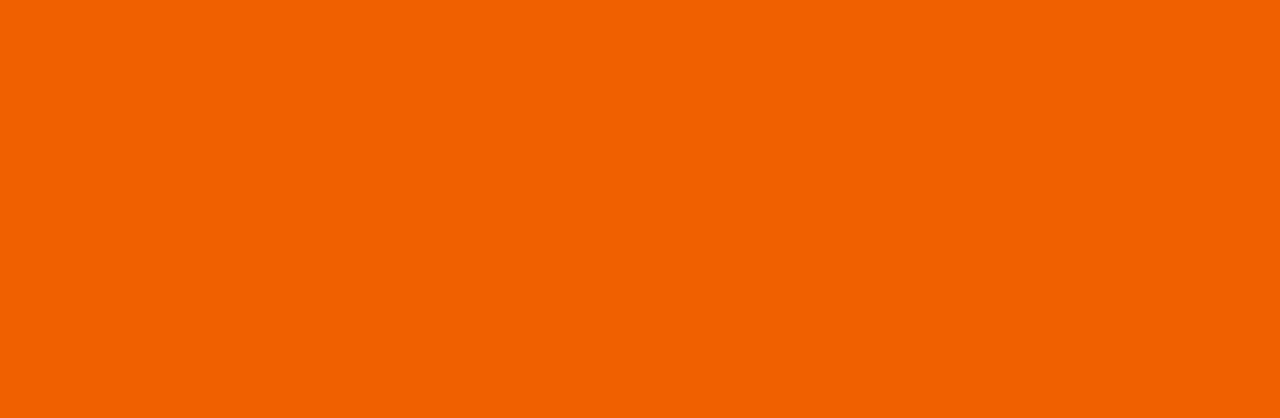
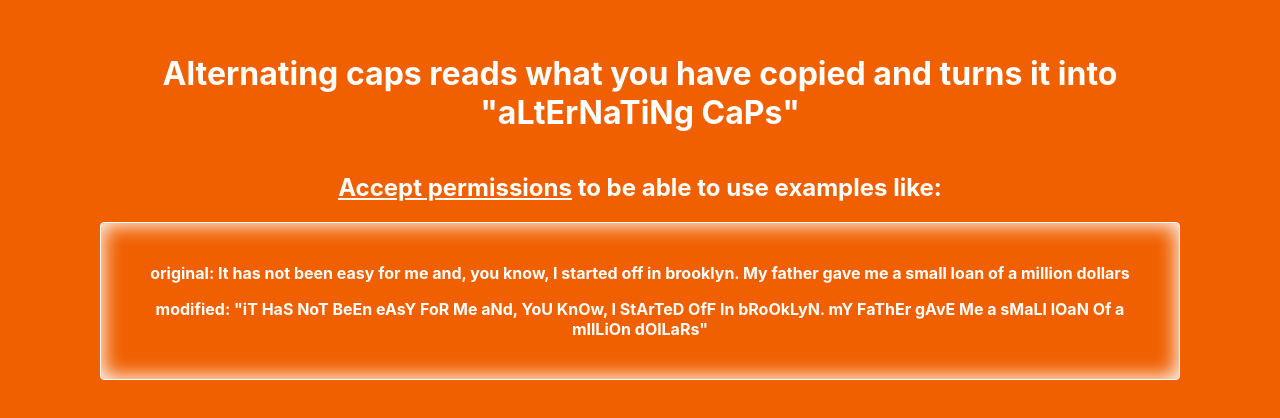
Before and after one commit to special-character/aLtErNaTiNgCaPs, a Next.js app: page / in a window 1280 px wide. Shown: the part 194-612 px from the top of the page. Built offline with nearby package versions, Linux system fonts and the light colour scheme.

Commit message:
Check for cases of missing perms

```diff
--- a/pages/index.js
+++ b/pages/index.js
@@ -1,50 +1,96 @@
 import React from "react";
 import Head from "next/head";
 
+const quoteExamples = [
+  "It has not been easy for me and, you know, I started off in brooklyn. My father gave me a small loan of a million dollars",
+  "...she does have a very nice figure. I've said if Ivanka weren't my daughter, perhaps I'd be dating her",
+  "It's freezing and snowing in New York! We need global warming",
+];
+
+const alternateCaps = (originalText) => {
+  const alternatingCaps = [...originalText.trim().toLowerCase()]
+    .map((char, idx) => {
+      if ((idx + 1) % 2 === 0) return char.toUpperCase();
+      return char;
+    })
+    .join("");
+
+  return alternatingCaps.charAt(0) !== '"' &&
+    alternatingCaps.charAt(alternatingCaps.length) !== '"'
+    ? `\"${alternatingCaps}\"`
+    : alternatingCaps;
+};
+
+const QUOTE_CONTAINERR = {
+  border: "1px solid",
+  borderRadius: 4,
+  padding: 24,
+  boxShadow: "inset 0px 0px 20px 2px white",
+};
+
+const LINK = {
+  textDecoration: "underline",
+  cursor: "pointer",
+};
+
 const Home = () => {
+  const [exampleQuote, setExampleQuote] = React.useState("");
   const [perms, setPerms] = React.useState({ read: "", write: "" });
   const [text, setText] = React.useState("");
   const [alternatedText, setAlternatedText] = React.useState("");
+  const [isCopied, setIsCopied] = React.useState(false);
 
   const checkperms = async () => {
     const [canRead, canWrite] = await Promise.all([
       navigator.permissions.query({ name: "clipboard-read" }),
       navigator.permissions.query({ name: "clipboard-write" }),
     ]);
-    console.log(canRead, canWrite);
 
     setPerms({ read: canRead.state, write: canWrite.state });
 
-    if (canRead.state !== "denied") {
+    if (canRead.state === "granted") {
       const originalText = await navigator.clipboard.readText();
-      const alternatingCaps = [...originalText.trim().toLowerCase()]
-        .map((char, idx) => {
-          if ((idx + 1) % 2 === 0) return char.toUpperCase();
-          return char;
-        })
-        .join("");
+
       setText(originalText);
-      setAlternatedText(
-        alternatingCaps.charAt(0) !== '"' &&
-          alternatingCaps.charAt(alternatingCaps.length) !== '"'
-          ? `\"${alternatingCaps}\"`
-          : alternatingCaps
-      );
+      setAlternatedText(alternateCaps(originalText));
     }
+  };
+
+  /**
+   * For the case that they have "prompt" permissions
+   */
+  const requestPerms = async () => {
+    const originalText = await navigator.clipboard.readText();
+    setText(originalText);
+    setAlternatedText(alternateCaps(originalText));
+  };
+
+  const copyToClipboard = async () => {
+    await navigator.clipboard.writeText(alternatedText);
+    setIsCopied(true);
   };
 
   React.useEffect(checkperms, []);
 
+  React.useState(() => {
+    const quoteIndex = Math.floor(Math.random() * quoteExamples.length);
+    setExampleQuote(quoteExamples[quoteIndex]);
+  }, []);
+
   React.useEffect(() => {
     window.addEventListener("focus", checkperms);
     return () => window.removeEventListener("focus", checkperms);
+  }, []);
+
+  React.useEffect(() => {
+    window.addEventListener("copy", checkperms);
+    return () => window.removeEventListener("copy", checkperms);
   });
-  console.log("_perms", perms);
 
   return (
     <>
       <Head>
-        <title>Create Next App</title>
+        <title>aLtErNaTiNg CaPs</title>
         <link rel="icon" href="/favicon.ico" />
       </Head>
 
@@ -66,25 +112,69 @@ const Home = () => {
             alignContent: "center",
             flexDirection: "column",
             padding: 100,
+            alignItems: "center",
+            textAlign: "center",
           }}
         >
+          <h1>
+            Alternating caps reads what you have copied and turns it into
+            "aLtErNaTiNg CaPs"
+          </h1>
+
           {(perms.read === "denied" || perms.write === "denied") && (
-            <div>
+            <p>
               Whoops, looks like we don't have permissions to read or write from
-              your clipboard
-            </div>
+              your clipboard. Open browser settings and allow this to use your
+              clipboard from your browser (your data is never saved outside of
+              your clipboard)
+            </p>
           )}
 
-          {perms.read !== "denied" && perms.write !== "write" && (
+          {(perms.read === "prompt" || perms.write === "prompt") && (
             <>
-              {text && <div style={{ alignSelf: "center" }}>{text}</div>}
-              <br />
-              <br />
+              <h2>
+                <a onClick={requestPerms} style={LINK}>
+                  Accept permissions
+                </a>{" "}
+                to be able to use examples like:
+              </h2>
+              <div></div>
+
+              <div style={QUOTE_CONTAINERR}>
+                <p>original: {exampleQuote}</p>
+                <p>modified: {alternateCaps(exampleQuote)}</p>
+              </div>
+            </>
+          )}
+
+          {perms.read === "granted" && perms.write === "granted" && (
+            <div style={QUOTE_CONTAINERR}>
+              {!text && (
+                <p>
+                  Copy some text and come back to this page to see your
+                  alternating text!
+                </p>
+              )}
+              {text && (
+                <>
+                  <p>original</p>
+                  <p>{text}</p>
+                </>
+              )}
               <br />
               {alternatedText && (
-                <div style={{ alignSelf: "center" }}>{alternatedText}</div>
+                <>
+                  <p>
+                    alternated (
+                    <a onClick={copyToClipboard} style={LINK}>
+                      {isCopied ? "copied!" : "copy to clipboard"}
+                    </a>
+                    )
+                  </p>
+                  <p>{alternatedText}</p>
+                </>
               )}
-            </>
+            </div>
           )}
         </div>
       </main>
```
